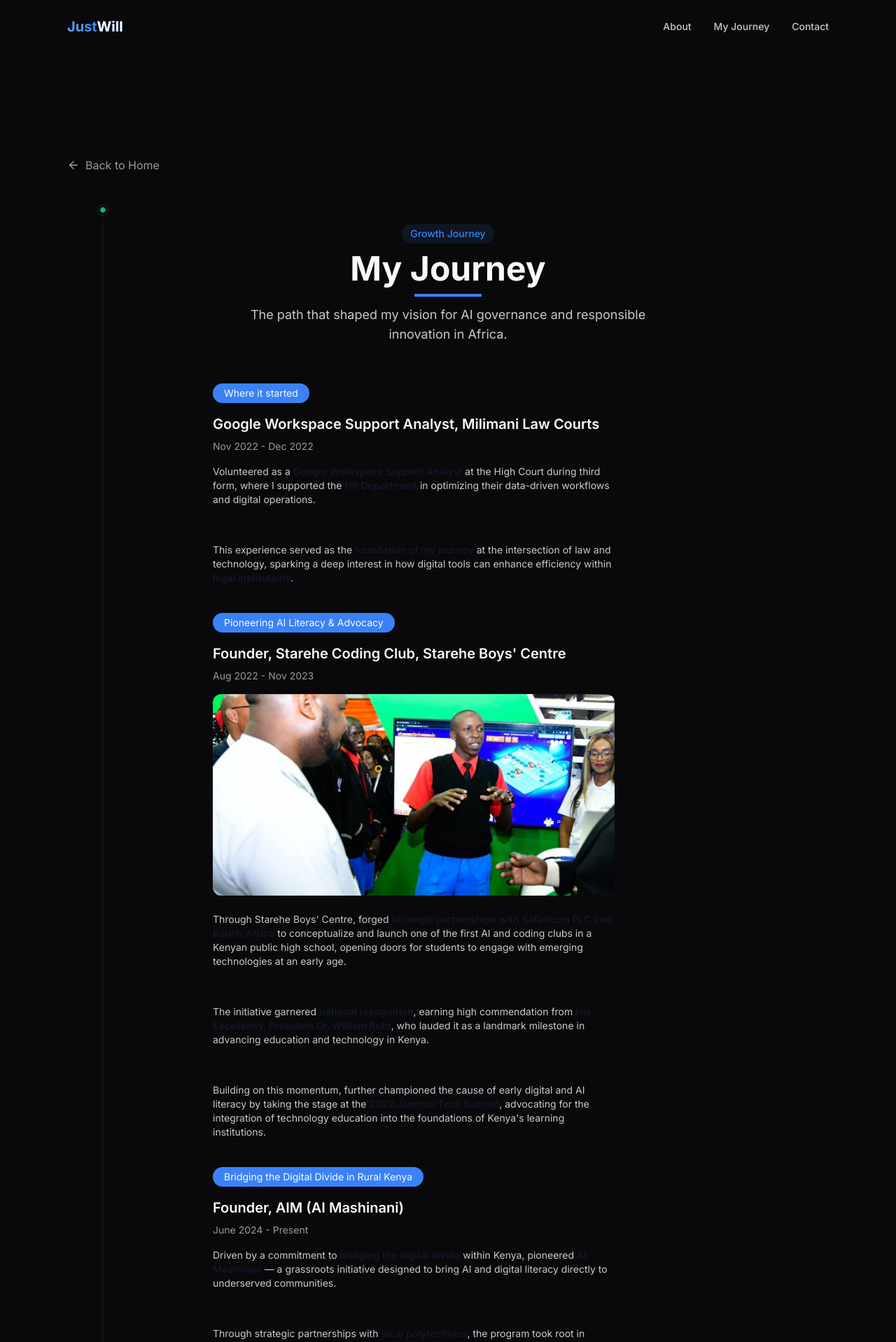
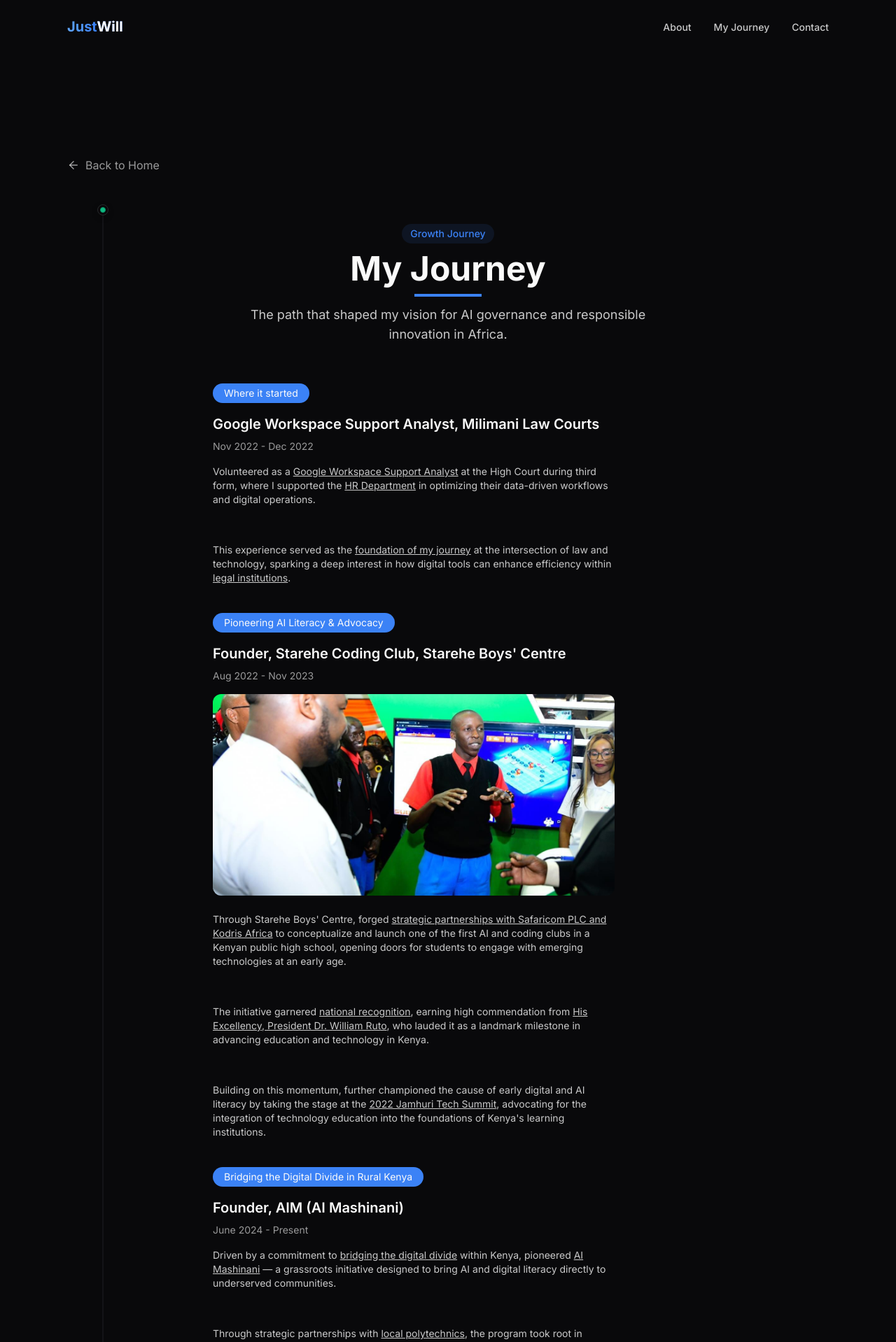
Before and after one commit to WilliamNyamu/my-portfolio, a React (Vite) app: page /journey in a window 1280 px wide. Shown: the top 1918 px of the page at 70% size. Built offline with nearby package versions, Linux system fonts and the light colour scheme.

Commit message:
Refactored the navigation to journey page

```diff
--- a/src/components/Navbar.tsx
+++ b/src/components/Navbar.tsx
@@ -2,6 +2,7 @@
 import { useState, useEffect } from "react";
 import { motion } from "framer-motion";
 import { Menu, X } from "lucide-react";
+import { Link } from "react-router-dom";
 
 const Navbar = () => {
   const [scrolled, setScrolled] = useState(false);
@@ -31,6 +32,8 @@ const Navbar = () => {
     }
   };
 
+  const isSectionLink = (href: string) => href.startsWith("#");
+
   return (
     <header
       className={`fixed top-0 left-0 right-0 z-50 transition-all duration-300 ${
@@ -54,20 +57,32 @@ const Navbar = () => {
         {/* Desktop Navigation */}
         <nav className="hidden md:flex items-center space-x-8">
           {navLinks.map((link, index) => (
-            <motion.a
+            <motion.div
               key={index}
+              initial={{ opacity: 0, y: -10 }}
+              animate={{ opacity: 1, y: 0 }}
+              transition={{ duration: 0.3, delay: index * 0.1 }}
+            >
+              {isSectionLink(link.href) ? (
+                <a
                   href={link.href}
                   onClick={(e) => {
                     e.preventDefault();
                     scrollToSection(link.href);
                   }}
                   className="nav-link text-sm font-medium text-foreground/80 hover:text-foreground transition-colors"
-              initial={{ opacity: 0, y: -10 }}
-              animate={{ opacity: 1, y: 0 }}
-              transition={{ duration: 0.3, delay: index * 0.1 }}
                 >
                   {link.title}
-            </motion.a>
+                </a>
+              ) : (
+                <Link
+                  to={link.href}
+                  className="nav-link text-sm font-medium text-foreground/80 hover:text-foreground transition-colors"
+                >
+                  {link.title}
+                </Link>
+              )}
+            </motion.div>
           ))}
           {/* <motion.a
             href="mailto:contact@example.com"
@@ -100,6 +115,7 @@ const Navbar = () => {
       >
         <div className="flex flex-col p-6 space-y-6">
           {navLinks.map((link, index) => (
+            isSectionLink(link.href) ? (
               <a
                 key={index}
                 href={link.href}
@@ -111,6 +127,16 @@ const Navbar = () => {
               >
                 {link.title}
               </a>
+            ) : (
+              <Link
+                key={index}
+                to={link.href}
+                onClick={() => setMobileMenuOpen(false)}
+                className="text-foreground/80 hover:text-foreground py-2 border-b border-white/10"
+              >
+                {link.title}
+              </Link>
+            )
           ))}
           {/* <a
             href="mailto:williamnyamu08@gmail.com"
--- a/src/pages/Journey.tsx
+++ b/src/pages/Journey.tsx
@@ -14,11 +14,11 @@ const journeyContent = [
     description: (
       <>
         <p>
-          Volunteered as a <strong>Google Workspace Support Analyst</strong> at the High Court during third form, where I supported the <strong>HR Department</strong> in optimizing their data-driven workflows and digital operations.
+          Volunteered as a <u>Google Workspace Support Analyst</u> at the High Court during third form, where I supported the <u>HR Department</u> in optimizing their data-driven workflows and digital operations.
         </p>
         <br />
         <p>
-          This experience served as the <strong>foundation of my journey</strong> at the intersection of law and technology, sparking a deep interest in how digital tools can enhance efficiency within <strong>legal institutions</strong>.
+          This experience served as the <u>foundation of my journey</u> at the intersection of law and technology, sparking a deep interest in how digital tools can enhance efficiency within <u>legal institutions</u>.
         </p>
       </>
     ),
@@ -31,15 +31,15 @@ const journeyContent = [
     description: (
       <>
         <p>
-          Through Starehe Boys' Centre, forged <strong>strategic partnerships with Safaricom PLC and Kodris Africa</strong> to conceptualize and launch one of the first AI and coding clubs in a Kenyan public high school, opening doors for students to engage with emerging technologies at an early age.
+          Through Starehe Boys' Centre, forged <u>strategic partnerships with Safaricom PLC and Kodris Africa</u> to conceptualize and launch one of the first AI and coding clubs in a Kenyan public high school, opening doors for students to engage with emerging technologies at an early age.
         </p>
         <br />
         <p>
-          The initiative garnered <strong>national recognition</strong>, earning high commendation from <strong>His Excellency, President Dr. William Ruto</strong>, who lauded it as a landmark milestone in advancing education and technology in Kenya.
+          The initiative garnered <u>national recognition</u>, earning high commendation from <u>His Excellency, President Dr. William Ruto</u>, who lauded it as a landmark milestone in advancing education and technology in Kenya.
         </p>
         <br />
         <p>
-          Building on this momentum, further championed the cause of early digital and AI literacy by taking the stage at the <strong>2022 Jamhuri Tech Summit</strong>, advocating for the integration of technology education into the foundations of Kenya's learning institutions.
+          Building on this momentum, further championed the cause of early digital and AI literacy by taking the stage at the <u>2022 Jamhuri Tech Summit</u>, advocating for the integration of technology education into the foundations of Kenya's learning institutions.
         </p>
       </>
     ),
@@ -51,15 +51,15 @@ const journeyContent = [
     description: (
       <>
         <p>
-          Driven by a commitment to <strong>bridging the digital divide</strong> within Kenya, pioneered <strong>AI Mashinani</strong> — a grassroots initiative designed to bring AI and digital literacy directly to underserved communities.
+          Driven by a commitment to <u>bridging the digital divide</u> within Kenya, pioneered <u>AI Mashinani</u> — a grassroots initiative designed to bring AI and digital literacy directly to underserved communities.
         </p>
         <br />
         <p>
-          Through strategic partnerships with <strong>local polytechnics</strong>, the program took root in <strong>Kiambatha Village, Kirinyaga County</strong>, creating a platform where technology education was made accessible to those far removed from the country's digital mainstream.
+          Through strategic partnerships with <u>local polytechnics</u>, the program took root in <u>Kiambatha Village, Kirinyaga County</u>, creating a platform where technology education was made accessible to those far removed from the country's digital mainstream.
         </p>
         <br />
         <p>
-          Spearheaded the organization of hands-on workshops that equipped <strong>5 local teachers and approximately 60 students</strong> with practical skills in <strong>Generative AI, Google Workspace Tools, and Internet Safety & Data Privacy</strong> — empowering both educators and learners to confidently navigate and harness the opportunities of an increasingly digital world.
+          Spearheaded the organization of hands-on workshops that equipped <u>5 local teachers and approximately 60 students</u> with practical skills in <u>Generative AI, Google Workspace Tools, and Internet Safety & Data Privacy</u> — empowering both educators and learners to confidently navigate and harness the opportunities of an increasingly digital world.
         </p>
       </>
     ),
@@ -72,15 +72,15 @@ const journeyContent = [
     description: (
       <>
         <p>
-          Conceptualized and organized <strong>#HACK25NAIROBI</strong>, a high-energy 3-day AI hackathon that united over <strong>120 students</strong> alongside ministry and marketplace leaders — marking a remarkable <strong>35% surge in turnout</strong> from its predecessor, #HACK24 in 2024, reflecting the growing momentum and impact of the initiative.
+          Conceptualized and organized <u>#HACK25NAIROBI</u>, a high-energy 3-day AI hackathon that united over <u>120 students</u> alongside ministry and marketplace leaders — marking a remarkable <u>35% surge in turnout</u> from its predecessor, #HACK24 in 2024, reflecting the growing momentum and impact of the initiative.
         </p>
         <br />
         <p>
-          To bring the vision to life, spearheaded fundraising efforts in collaboration with <strong>YFC Kenya and Life Ministry</strong>, successfully mobilizing over <strong>$1,000</strong> to cover hackathon logistics and ensure a seamless experience for all participants.
+          To bring the vision to life, spearheaded fundraising efforts in collaboration with <u>YFC Kenya and Life Ministry</u>, successfully mobilizing over <u>$1,000</u> to cover hackathon logistics and ensure a seamless experience for all participants.
         </p>
         <br />
         <p>
-          Demonstrating strong partnership-building acumen, led a team in securing collaborations with global organizations <strong>YouVersion and The Chosen</strong>, creating an environment that inspired innovation and culminated in <strong>15 meaningful project submissions</strong> from participants eager to apply AI in purposeful, real-world contexts.
+          Demonstrating strong partnership-building acumen, led a team in securing collaborations with global organizations <u>YouVersion and The Chosen</u>, creating an environment that inspired innovation and culminated in <u>15 meaningful project submissions</u> from participants eager to apply AI in purposeful, real-world contexts.
         </p>
       </>
     ),
@@ -93,19 +93,19 @@ const journeyContent = [
     description: (
       <>
         <p>
-          As a law student serving on the <strong>Executive Board of the Marketing Students Association (MSA)</strong>, brought a unique interdisciplinary perspective to the role by bridging legal and technical insight with marketing strategy.
+          As a law student serving on the <u>Executive Board of the Marketing Students Association (MSA)</u>, brought a unique interdisciplinary perspective to the role by bridging legal and technical insight with marketing strategy.
         </p>
         <br />
         <p>
-          Drove a <strong>15% boost in LinkedIn engagement and following</strong> through intentional, strategic content creation and active community management that resonated with a growing audience.
+          Drove a <u>15% boost in LinkedIn engagement and following</u> through intentional, strategic content creation and active community management that resonated with a growing audience.
         </p>
         <br />
         <p>
-          Spearheaded a landmark collaboration with the <strong>International School of Advertising and AIESEC</strong>, culminating in a dynamic 3-day bootcamp that immersed students in the worlds of marketing and advertising.
+          Spearheaded a landmark collaboration with the <u>International School of Advertising and AIESEC</u>, culminating in a dynamic 3-day bootcamp that immersed students in the worlds of marketing and advertising.
         </p>
         <br />
         <p>
-          Further strengthened MSA's digital footprint through hands-on website management and consistent social media engagement, efforts that translated into a tangible <strong>10% growth in membership</strong> and a more connected, vibrant student community.
+          Further strengthened MSA's digital footprint through hands-on website management and consistent social media engagement, efforts that translated into a tangible <u>10% growth in membership</u> and a more connected, vibrant student community.
         </p>
       </>
     ),
@@ -117,19 +117,19 @@ const journeyContent = [
 
 const educationContent = [
   {
-    title: "Bachelor of Law",
+    title: "Bachelor of Laws, LLB",
     institution: "University of Nairobi",
     period: "Aug 2024 - April 2028",
     description: (
       <>
         <p>
           Pursuing a comprehensive legal education at Kenya's premier institution, building a strong foundation in
-          <strong> law and different legal disciplines</strong>. Engaging with diverse
+          <u> law and different legal disciplines</u>. Engaging with diverse
           legal disciplines to develop a well-rounded understanding of the Kenyan and global legal landscape.
         </p>
         <br />
         <p>
-          Driven by a vision to bridge <strong>Law, Policy, and Technology</strong>, actively exploring the intersection
+          Driven by a vision to bridge <u>Law, Policy, and Technology</u>, actively exploring the intersection
           of legal frameworks and emerging technologies to drive meaningful, transformative impact in communities across Africa.
         </p>
       </>
@@ -142,8 +142,8 @@ const educationContent = [
     description: (
       <>
         <p>
-          Developing deep <strong>problem-solving skills</strong> and technical training in developing and managing
-          <strong> scalable and reliable backend systems</strong> and infrastructure. Gained skills in advanced python programming, django framework, database management, and cloud computing, with a focus on building robust backend solutions that can support the demands of modern applications and services.
+          Developing deep <u>problem-solving skills</u> and technical training in developing and managing
+          <u>scalable and reliable backend systems</u> and infrastructure. Gained skills in advanced python programming, django framework, database management, and cloud computing, with a focus on building robust backend solutions that can support the demands of modern applications and services.
         </p>
       </>
     ),
@@ -155,8 +155,8 @@ const educationContent = [
     description: (
       <>
         <p>
-          Gained understanding into <strong>generative AI</strong>, and leveraging it to improve workflow and
-          productivity. Learnt different <strong>AI tools</strong> and various <strong>prompting techniques</strong> in genAI.
+          Gained understanding into <u>generative AI</u>, and leveraging it to improve workflow and
+          productivity. Learnt different <u>AI tools</u> and various <u>prompting techniques</u> in genAI.
         </p>
       </>
     ),
@@ -168,8 +168,8 @@ const educationContent = [
     description: (
       <>
         <p>
-          Built a strong foundation in <strong>full stack web development</strong>, gaining hands-on experience with
-          both <strong>frontend and backend technologies</strong>. Developed practical skills in building responsive
+          Built a strong foundation in <u>full stack web development</u>, gaining hands-on experience with
+          both <u>frontend and backend technologies</u>. Developed practical skills in building responsive
           user interfaces and robust server-side applications.
         </p>
       </>
```
Also changed, not shown: src/components/Hero.tsx (+8 -10 lines). Lines whose indentation alone changed are shown as unchanged.
